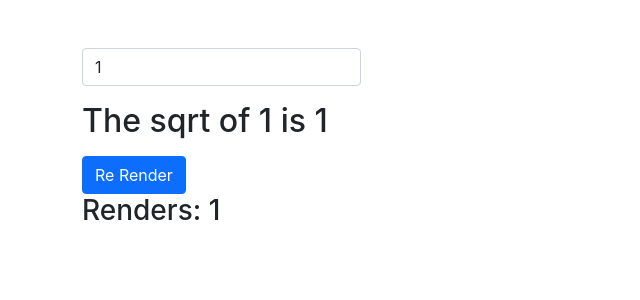
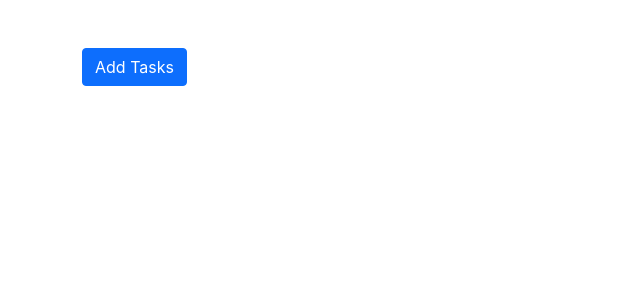
Before and after one commit to meliy-meyada/React-Front-To-Back-2022, a React (Create React App) app in the folder react-sandbox/: page / in a window 1280 px wide. Shown: the top 300 px of the page, without its empty margins (0-640 px from the left). Built offline with nearby package versions, Linux system fonts and the light colour scheme.

Commit message:
Redered add Tasks function useCallback

```diff
--- a/react-sandbox/src/App.js
+++ b/react-sandbox/src/App.js
@@ -1,9 +1,9 @@
-import UseMemoExample from "./component/UseMemoExample"
+import UseCallbackExample from "./component/UseCallbackExample"
 
 function App() {
   return (
     <div className="container mt-5">
-      <UseMemoExample />
+      <UseCallbackExample />
 
     </div>
   )
--- /dev/null
+++ b/react-sandbox/src/component/UseCallbackExample.jsx
@@ -0,0 +1,31 @@
+import  React, { useState, useCallback } from "react"
+
+
+
+function UseCallbackExample() {
+    const [tasks, setTasks] = useState([])
+
+    const addTasks = useCallback(() =>  {
+        setTasks((prevState) => [...prevState, 'Some Tasks'])
+    }, [setTasks])
+    return (
+        <div>
+            <Button addTasks={addTasks} />
+            {tasks.map((tasks, index) => (
+                <p key={index}>{ tasks}</p>
+            ))}
+        </div>
+    )
+}
+const Button = React.memo(({ addTasks })=> {
+    console.log("Button Rendered")
+    return (<div>
+        <button className="btn btn-primary" onClick={addTasks}>
+            Add Tasks
+        </button>
+    </div>
+    )
+})
+
+
+export default UseCallbackExample
```
